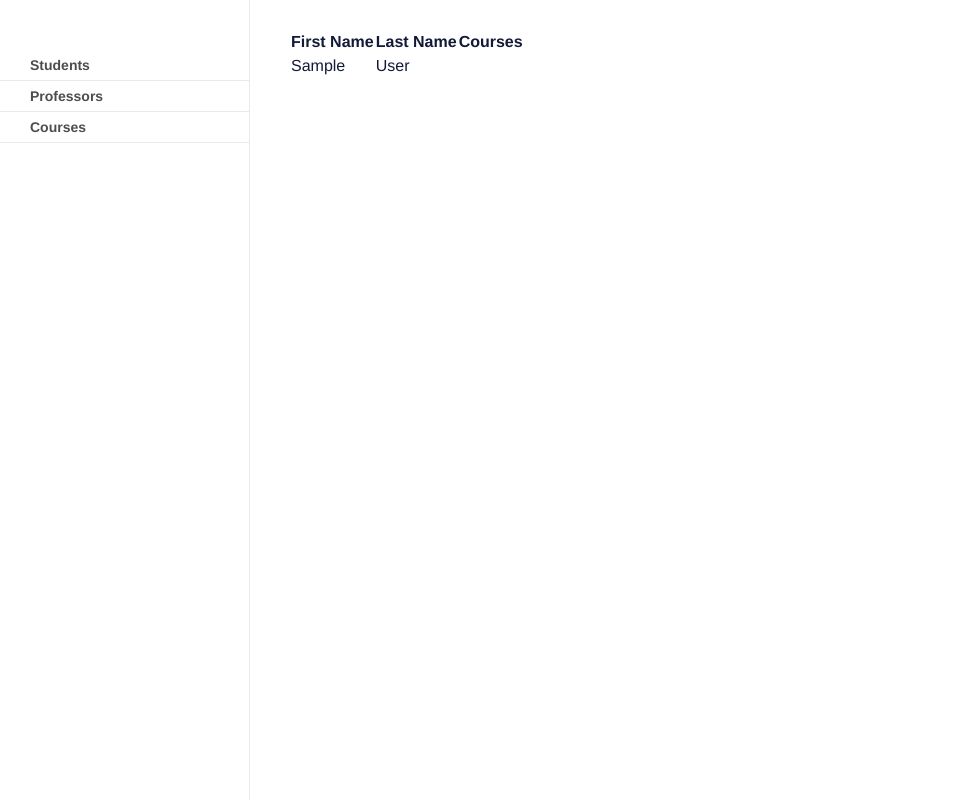
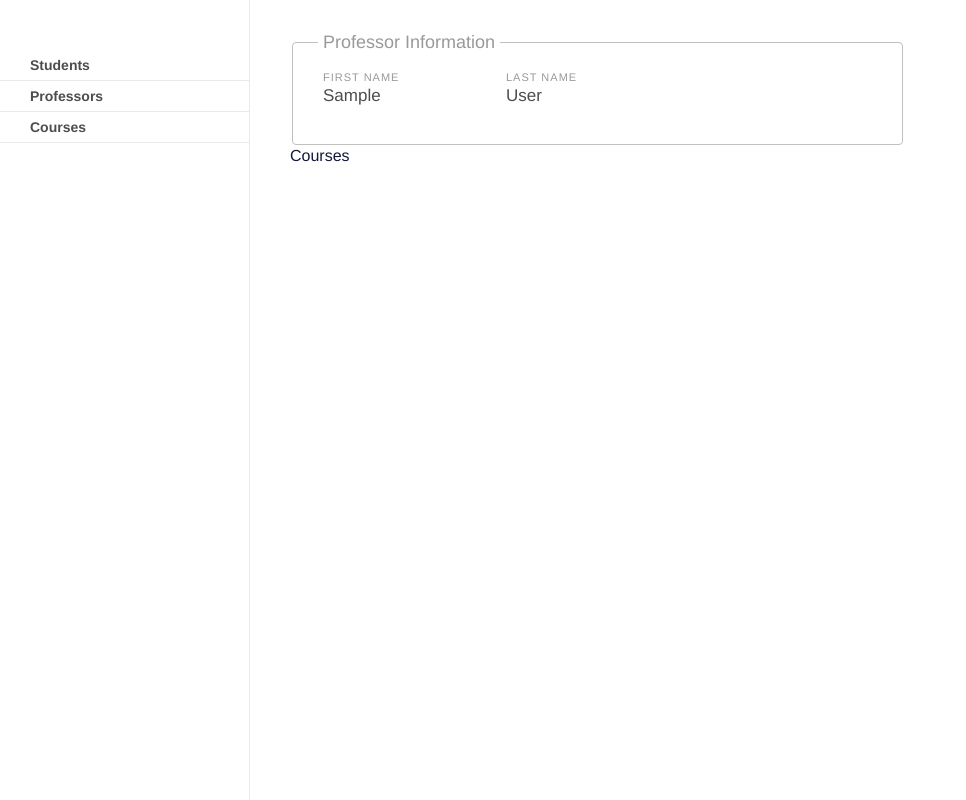
Before and after one commit to scperkins/Gradebook, a Flask app: template templates/professor.html in a window 1280 px wide. Shown: the whole page, without its empty margins (0-966 px from the left). Run offline with Flask 2, Linux system fonts and the light colour scheme; the template is opened without the code that fills it: most values are stand-ins (such as "Sample title", 1, 10 or a date in 2020).

Commit message:
more styling  to professor detail

```diff
--- a/templates/professor.html
+++ b/templates/professor.html
@@ -2,15 +2,28 @@
 
 
 {% block content %}
-<table>
-	<tr>
-		<th>First Name</th>
-		<th>Last Name</th>
-		<th>Courses</th>
-	</tr>
-	<tr>
-		<td>{{ prof.first_name }}</td>
-		<td>{{ prof.last_name }}</td>
-	</tr>
+<div class="grid-4 gutter-20">
+	<div class="span-3">
+		<fieldset class="flakes-information-box">
+			<legend>Professor Information</legend>
+			<div class="grid-3">
+				<dl class="span-1">
+					<dt>First Name</dt>
+					<dd>{{ prof.first_name }}</dd>
+				</dl>
+				<dl>
+					<dt>Last Name</dt>
+					<dd>{{ prof.last_name }}</dd>
+				</dl>
+			</div>
+		</fieldset>
+	</div>
+</div>
+<table class="flakes-table">
+	<thead>
+		<tr>
+			<thead>Courses</thead>
+		</tr>
+	</thead>
 </table>
 {% endblock %}
```
Also changed, not shown: templates/add_professor.html (+12 -10 lines).
